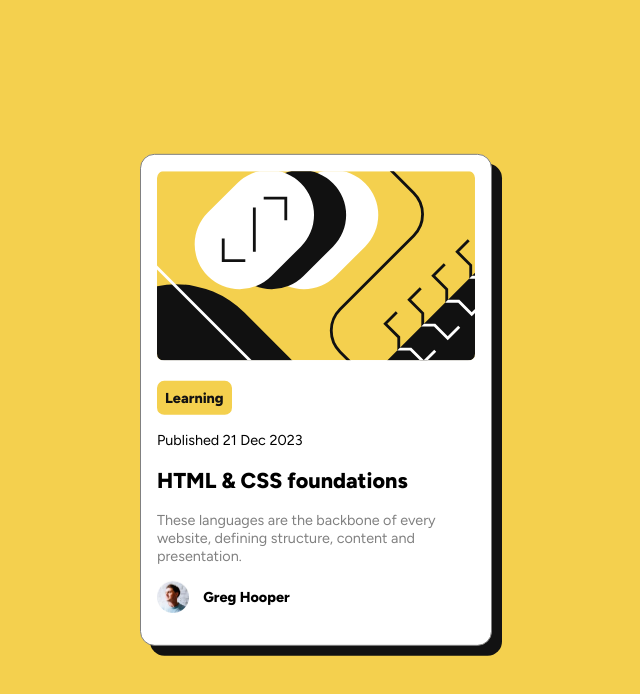
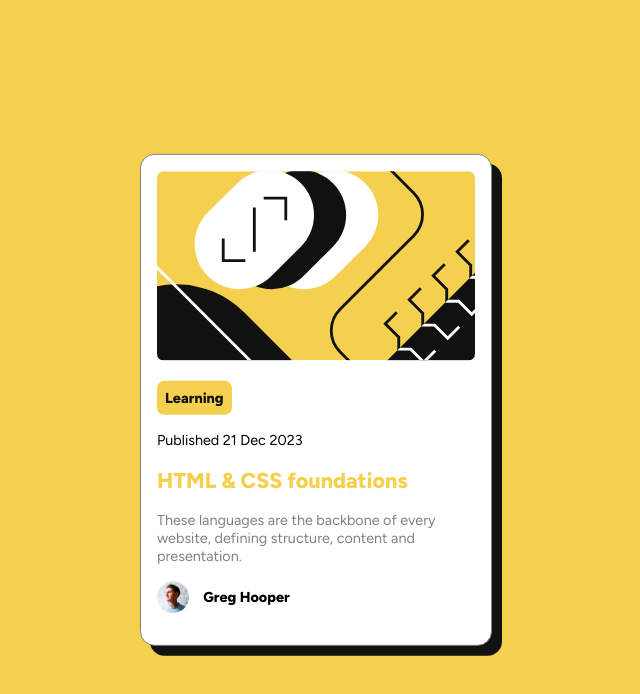
Before and after one commit to DivyaB28/blog-preview-card, a plain HTML site: page index.html in a window 1280 px wide. In both pictures the pointer is over the element "HTML & CSS foundations". Shown: the whole page, without its empty margins (324-964 px from the left). Drawn offline with Linux system fonts and the light colour scheme.

Commit message:
Adding hover effect on header

```diff
--- a/styles.css
+++ b/styles.css
@@ -57,6 +57,9 @@ main {
 .card-description > h2 {
   font-weight: 800;
 }
+.card-description > h2:hover {
+  color: var(--yellow);
+}
 .card-description > p {
   color: var(--grey);
 }
```
